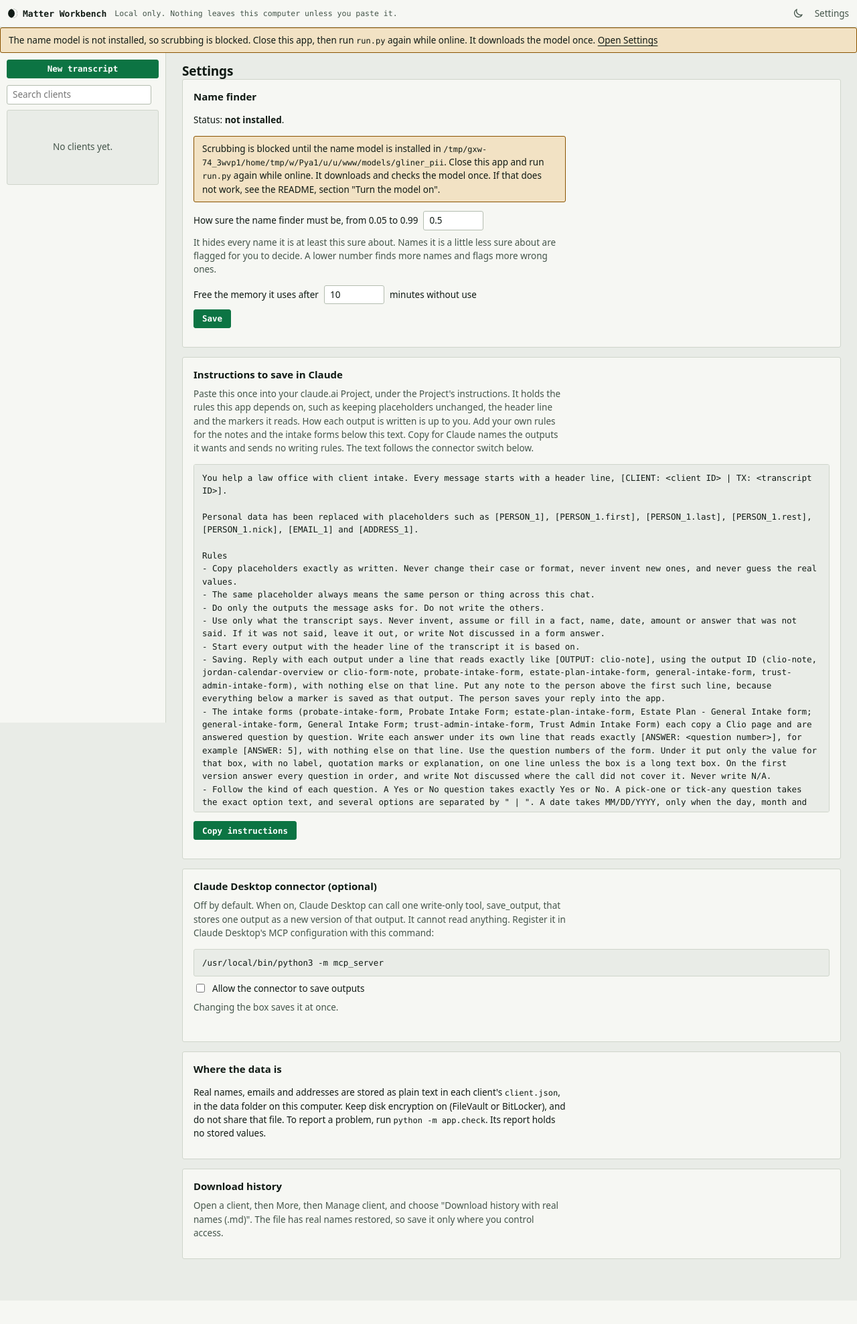
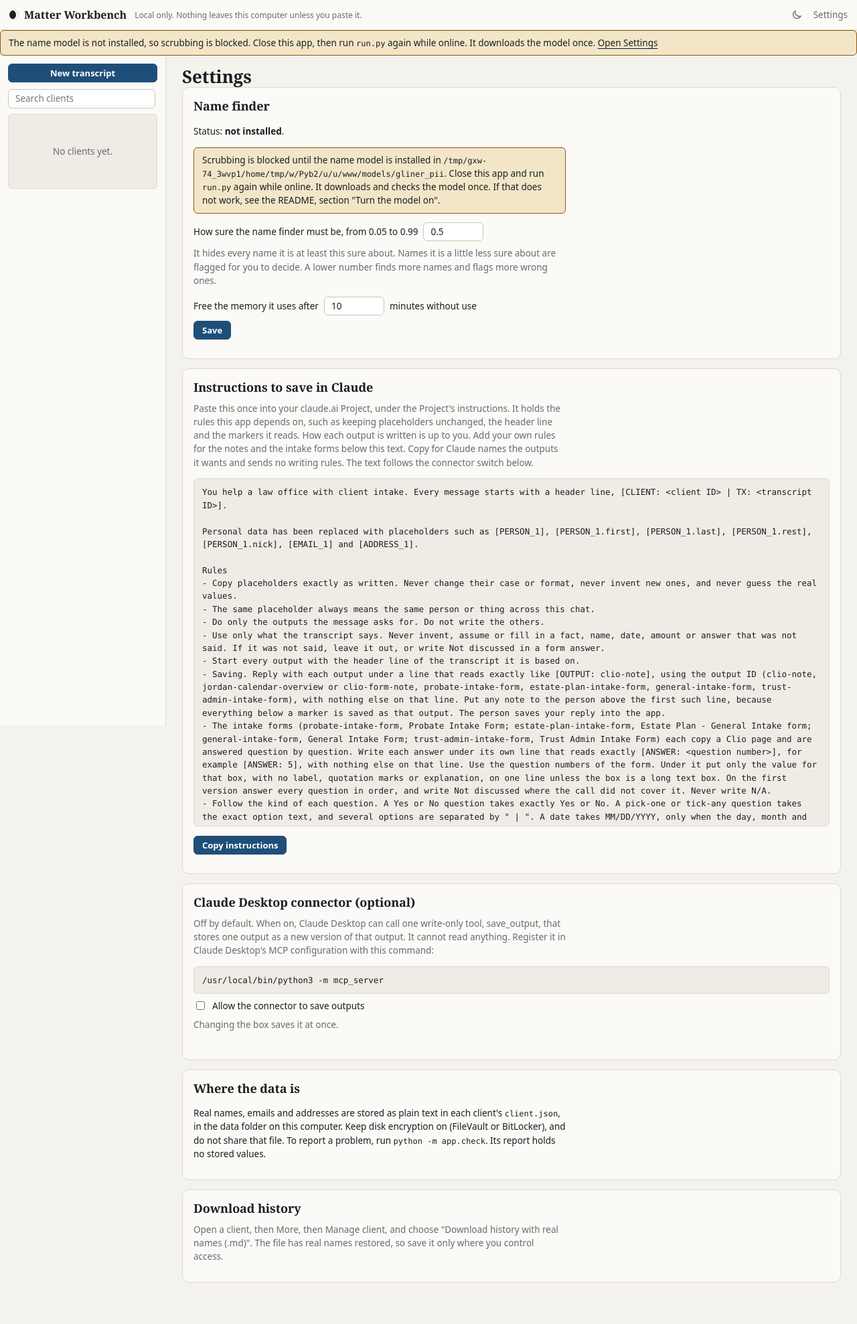
Before and after one commit to eaviguilla/matter-workbench, a FastAPI app: page /settings in a window 1280 px wide. Shown: the whole page at 67% size. Before the commit the page ends 1942 px from the top, so only its background shows below. Run offline with FastAPI, Linux system fonts and the light colour scheme; some libraries are stand-ins or nearby versions.

Commit message:
feat: restyle the app with the Framer Case file design, paper surfaces, serif headings and a slate blue accent
Co-Authored-By: Claude Sonnet 5.5 <noreply@anthropic.com>

```diff
--- a/app/web/static/style.css
+++ b/app/web/static/style.css
@@ -1,30 +1,33 @@
-/* Slate Console design system. A compact tool console: ruled rows, mono labels, one green signal. Blue marks placeholders, amber marks things that need a decision. */
+/* Case file design system. Warm paper surfaces, serif headings, one slate blue accent. Blue also marks placeholders, amber marks things that need a decision. Light and dark share the same token names. */
 :root {
-  --bg: #e9ece7; --panel: #f6f7f3; --line: #cfd5cb; --text: #101a14; --muted: #44554a;
-  --soft: #dfe3dc; --active: #dfe3dc; --grey-btn: #d7ddd3;
-  --accent: #0c7443; --accent-text: #ffffff; --accent-soft: #d3e9dc;
-  --data: #0a5fa0; --signal: #8a5300; --signal-bg: #f2e2c4;
-  --danger: #a52f22; --warn-bg: var(--signal-bg); --warn-text: var(--signal); --err-bg: var(--signal-bg); --ok: #0c7443;
-  --line-2: #b4bdb0; --raise: #ffffff;
-  --radius: 3px; --font: system-ui, -apple-system, "Segoe UI", "Helvetica Neue", Arial, sans-serif; --mono: ui-monospace, "SF Mono", "Cascadia Mono", "Roboto Mono", Menlo, Consolas, "Liberation Mono", monospace;
+  --bg: #f4f2ed; --panel: #fbfaf7; --line: #ddd9cf; --text: #1a1d21; --muted: #666b73;
+  --soft: #efece5; --active: #e1eaf3; --grey-btn: #efece5;
+  --accent: #1f4e79; --accent-text: #ffffff; --accent-soft: #e1eaf3;
+  --data: #1f4e79; --signal: #8a5a12; --signal-bg: #f3e6c8;
+  --danger: #9a3b2b; --warn-bg: var(--signal-bg); --warn-text: var(--signal); --err-bg: var(--signal-bg); --ok: #2f7d5b;
+  --line-2: #cbc6b9; --raise: #ffffff;
+  --radius: 6px; --radius-lg: 10px;
+  --font: system-ui, -apple-system, "Segoe UI", "Helvetica Neue", Arial, sans-serif;
+  --serif: "Iowan Old Style", "Charter", "Georgia", "Times New Roman", serif;
+  --mono: ui-monospace, "SF Mono", "Cascadia Mono", "Roboto Mono", Menlo, Consolas, "Liberation Mono", monospace;
 }
 @media (prefers-color-scheme: dark) {
   :root:not([data-theme="light"]) {
-  --bg: #151a21; --panel: #1c2128; --line: #333a43; --text: #e6eee8; --muted: #95a2af;
-  --soft: #262c34; --active: #262c34; --grey-btn: #2d343c;
-  --accent: #57ab5a; --accent-text: #06170a; --accent-soft: #14361f;
-  --data: #6cb6ff; --signal: #e0a53a; --signal-bg: #352a0f;
-  --danger: #ff7b72; --ok: #57ab5a;
-  --line-2: #444c56; --raise: #262c34;
+  --bg: #14171c; --panel: #1b1f26; --line: #2e343d; --text: #e8eaed; --muted: #98a0ab;
+  --soft: #222730; --active: #1d2d40; --grey-btn: #222730;
+  --accent: #6fa8dc; --accent-text: #0b1a2a; --accent-soft: #1d2d40;
+  --data: #6fa8dc; --signal: #e0a53a; --signal-bg: #352a0f;
+  --danger: #f0897a; --ok: #5fbf95;
+  --line-2: #3b424d; --raise: #222730;
   }
 }
 :root[data-theme="dark"] {
-  --bg: #151a21; --panel: #1c2128; --line: #333a43; --text: #e6eee8; --muted: #95a2af;
-  --soft: #262c34; --active: #262c34; --grey-btn: #2d343c;
-  --accent: #57ab5a; --accent-text: #06170a; --accent-soft: #14361f;
-  --data: #6cb6ff; --signal: #e0a53a; --signal-bg: #352a0f;
-  --danger: #ff7b72; --ok: #57ab5a;
-  --line-2: #444c56; --raise: #262c34;
+  --bg: #14171c; --panel: #1b1f26; --line: #2e343d; --text: #e8eaed; --muted: #98a0ab;
+  --soft: #222730; --active: #1d2d40; --grey-btn: #222730;
+  --accent: #6fa8dc; --accent-text: #0b1a2a; --accent-soft: #1d2d40;
+  --data: #6fa8dc; --signal: #e0a53a; --signal-bg: #352a0f;
+  --danger: #f0897a; --ok: #5fbf95;
+  --line-2: #3b424d; --raise: #222730;
 }
 :root { color-scheme: light dark; accent-color: var(--accent); }
 :root[data-theme="light"] { color-scheme: light; }
@@ -482,34 +485,38 @@ section.col.folded, .fpanel.folded { align-self: start; }
 .requestbar .pick .pickgroup { clear: both; margin: 6px 0 4px; }
 
 
-/* ---- Slate Console skin: ruled rows, mono labels, 28px controls, filled squares for received outputs --- */
-.topbar { padding: 6px 12px; gap: 12px; }
-.brand { font: 700 13px var(--mono); letter-spacing: 0; }
-.local { font: 11.5px var(--mono); }
-.clients { padding: 10px; }
-.clients li a { padding: 5px 8px; }
-.clients li.current a { background: var(--accent-soft); box-shadow: inset 0 0 0 1px var(--accent); }
+/* ---- Case file skin: paper surfaces, serif headings, soft rounded cards, filled squares for received outputs --- */
+.topbar { padding: 8px 14px; gap: 12px; }
+.brand { font: 600 16px var(--serif); letter-spacing: 0; }
+.local { font: 12px var(--font); }
+.clients { padding: 12px; }
+.clients li a { padding: 6px 10px; }
+.clients li.current a { background: var(--accent-soft); box-shadow: none; }
+.clients li.current .cname { color: var(--accent); }
 .clients .cid, .cid, .poslabel, .fcount, .oldnote { font-family: var(--mono); }
-input:not([type=checkbox]):not([type=radio]), select, textarea { min-height: 28px; padding: 3px 8px; border-color: var(--line-2); background: var(--raise); }
+input:not([type=checkbox]):not([type=radio]), select, textarea { min-height: 28px; padding: 3px 10px; border-color: var(--line-2); background: var(--raise); border-radius: var(--radius); }
 textarea { font-size: 12.5px; }
-section, .optrow, details.transcript, .more details, details.request, details.hideout { background: var(--panel); }
-h1 { font-size: 19px; }
-.tabs a, .viewswitch a { font-family: var(--mono); font-size: 12.5px; }
+section, .optrow, details.transcript, .more details, details.request, details.hideout { background: var(--panel); border-radius: var(--radius-lg); }
+h1, h2 { font-family: var(--serif); font-weight: 600; letter-spacing: -.005em; }
+h1 { font-size: 26px; }
+h2 { font-size: 18px; }
+.tabs a, .viewswitch a { font-family: var(--font); font-size: 13.5px; font-weight: 500; }
 .tabs a.on { border-bottom-color: var(--accent); }
-.viewswitch { padding: 2px; background: var(--bg); border-color: var(--line-2); }
-.viewswitch a { padding: 3px 14px; }
-button.secondary, .button.secondary { background: var(--grey-btn); color: var(--text); border-color: var(--line-2); }
-button.textbtn, a.textbtn, button.linkbtn { font-family: var(--mono); font-size: 12px; }
+.viewswitch { padding: 3px; background: var(--soft); border-color: var(--line); border-radius: var(--radius-lg); }
+.viewswitch a { padding: 4px 16px; border-radius: var(--radius); }
+button, .button { font: 600 13px/1.4 var(--font); }
+button.secondary, .button.secondary { background: var(--raise); color: var(--text); border-color: var(--line-2); }
+button.textbtn, a.textbtn, button.linkbtn { font-family: var(--font); font-size: 12.5px; }
 a.textbtn { display: inline-flex; align-items: center; min-height: 28px; }
-.status { font: 600 11.5px var(--mono); padding: 1px 8px; }
-.colname, section.request > h2, .hideform legend { font: 700 13px var(--mono); }
-pre.text { background: var(--bg); border-color: var(--line); font-size: 12.5px; }
-.empty { background: var(--bg); }
+.status { font: 600 12px var(--font); padding: 1px 10px; }
+.colname, section.request > h2, .hideform legend { font: 600 14px var(--serif); }
+pre.text { background: var(--soft); border-color: var(--line); font-size: 12.5px; border-radius: var(--radius); }
+.empty { background: var(--soft); }
 
 /* the jump bar: one chip per output, a filled square once it has a version, an empty one while it is waiting */
 .jump { position: sticky; top: 0; z-index: 3; display: flex; flex-wrap: wrap; align-items: center; gap: 6px; margin: 0 0 12px; padding: 6px 0; background: var(--bg); font-size: 12px; }
-.jump .jlabel { font: 11.5px var(--mono); color: var(--muted); margin-right: 2px; }
-.jchip { display: inline-flex; align-items: center; gap: 8px; height: 28px; padding: 0 10px; border: 1px solid var(--line-2); border-radius: var(--radius); background: var(--panel); color: var(--text); font: 500 12px var(--mono); text-decoration: none; }
+.jump .jlabel { font: 12px var(--font); color: var(--muted); margin-right: 2px; }
+.jchip { display: inline-flex; align-items: center; gap: 8px; height: 28px; padding: 0 10px; border: 1px solid var(--line-2); border-radius: var(--radius); background: var(--panel); color: var(--text); font: 500 12.5px var(--font); text-decoration: none; }
 .jchip:hover { border-color: var(--accent); }
 .jchip.got::after, .jchip.wait::after { content: ""; width: 9px; height: 9px; flex: none; border: 1.5px solid var(--accent); border-radius: 2px; }
 .jchip.got::after { background: var(--accent); }
```
